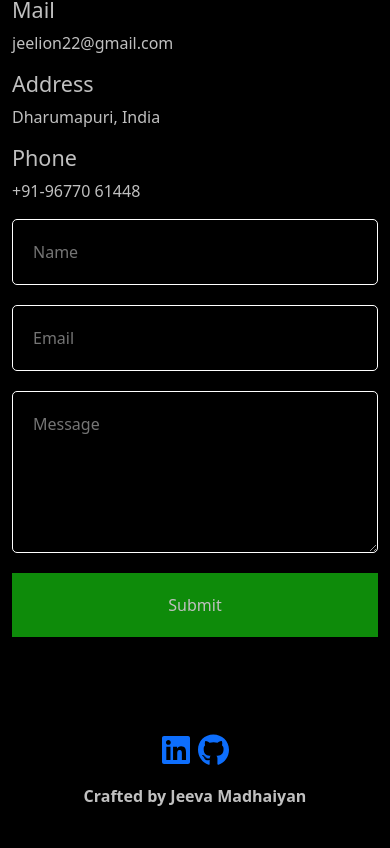
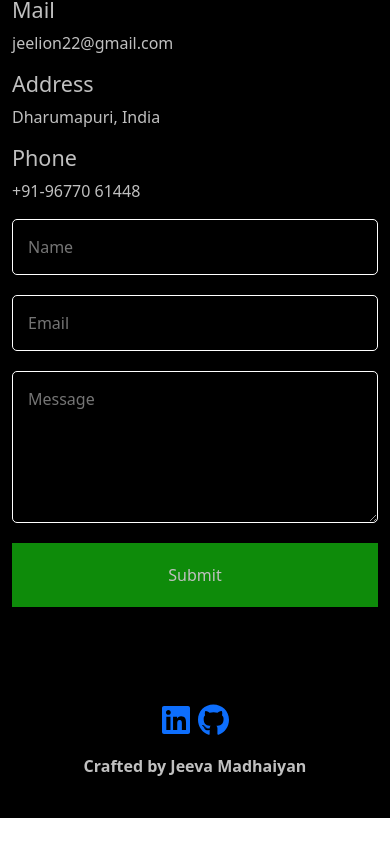
Before and after one commit to jeelion22/jeeva-madhaiyan-portfolio, a React (Vite) app: page / in a window 390 px wide. Shown: the part 6584-7432 px from the top of the page. After the commit the page ends 7402 px from the top, so only its background shows below. Built offline with nearby package versions, Linux system fonts and the light colour scheme.

Commit message:
altered style for footer in contact section

```diff
--- a/src/components/contact/Contact.css
+++ b/src/components/contact/Contact.css
@@ -52,7 +52,7 @@
 
 } */
 
-Form {
+form {
 
     display: flex;
     flex-direction: column;
@@ -108,3 +108,9 @@ Form {
 /* html {
     background-color: rgb(192, 192, 192);
 } */
+
+@media (max-width: 768px){
+    form input, form textarea {
+        padding: 15px;
+    }
+}
```
